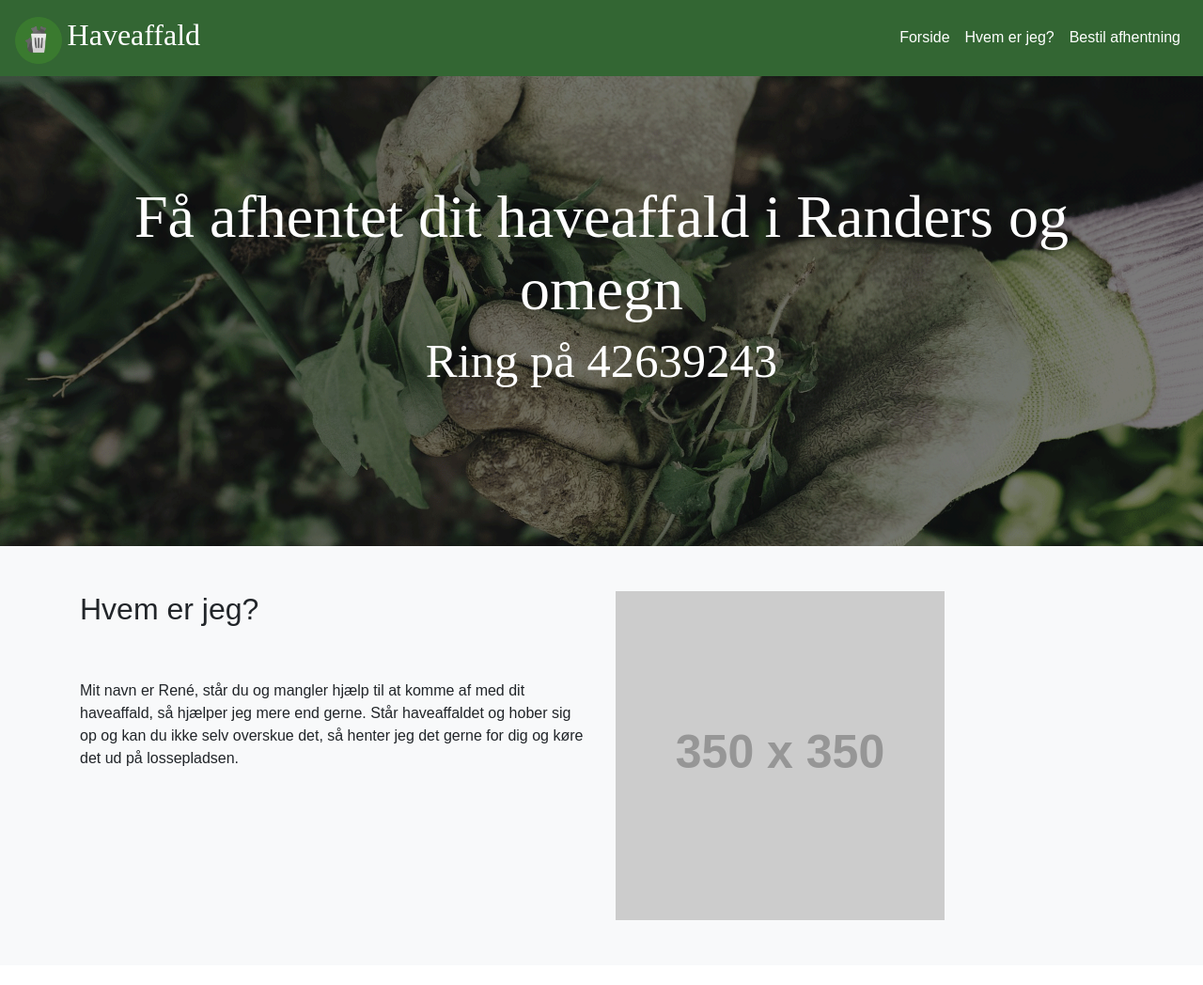
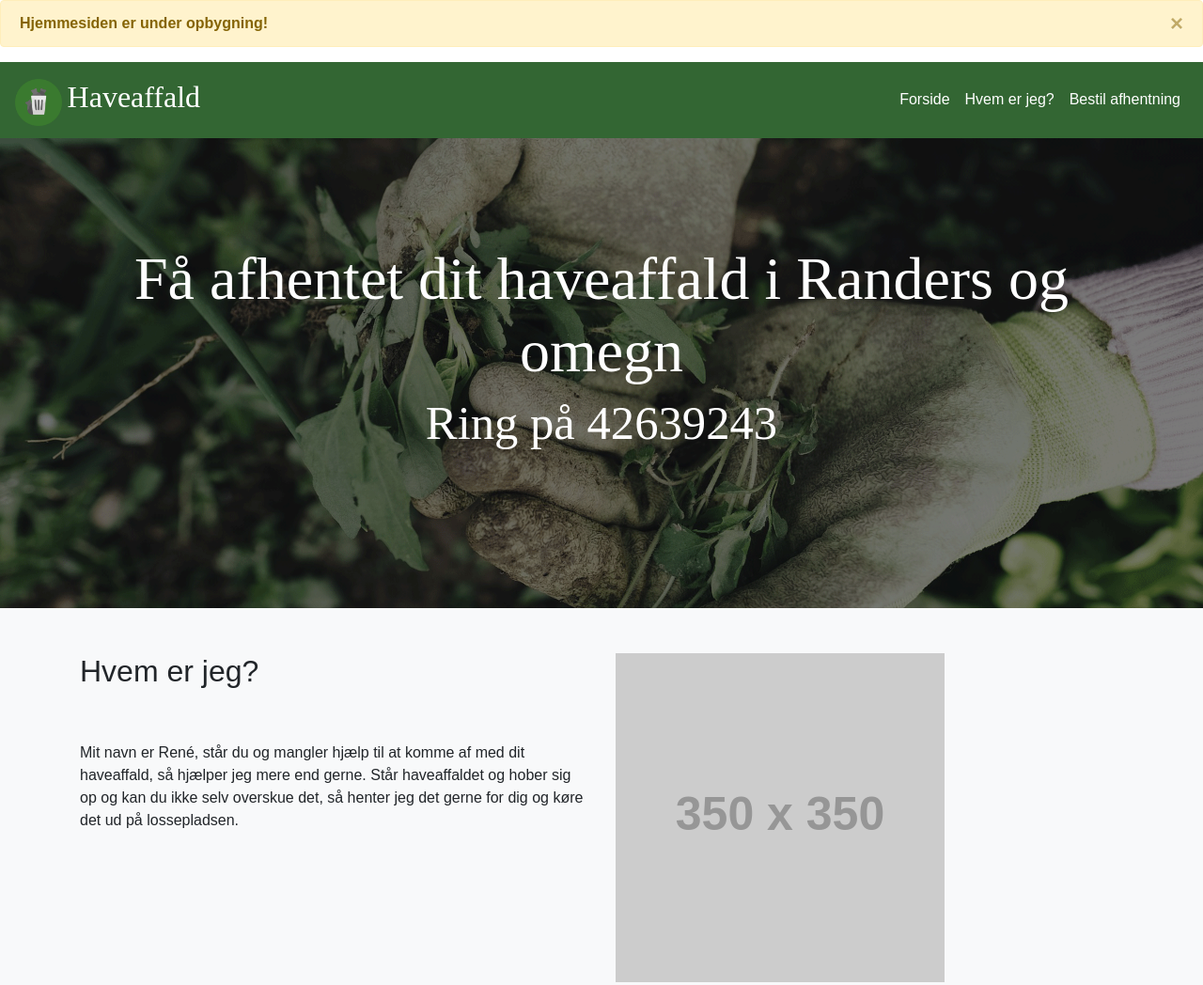
Before and after one commit to ReneDahl/haveaffald, a plain HTML site: page index.html in a window 1280 px wide. Shown: the whole page at 94% size. Before the commit the page ends 1027 px from the top, so only its background shows below. Drawn offline with nearby package versions, Linux system fonts and the light colour scheme; placeholder pictures from the web are drawn by us.

Commit message:
adding alert the page

```diff
--- a/index.html
+++ b/index.html
@@ -33,6 +33,12 @@
     <link rel="stylesheet" type="text/css" href="style/stylesheet.css" />
   </head>
   <body>
+    <div class="alert alert-warning alert-dismissible fade show" role="alert">
+      <strong>Hjemmesiden er under opbygning!</strong>
+      <button type="button" class="close" data-dismiss="alert" aria-label="Close">
+        <span aria-hidden="true">&times;</span>
+      </button>
+    </div>
     <nav
       class="navbar navbar-expand-lg navbar-light"
       style="background-color: #336633;"
```
